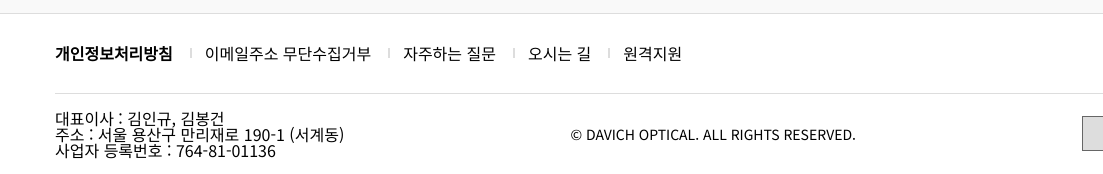
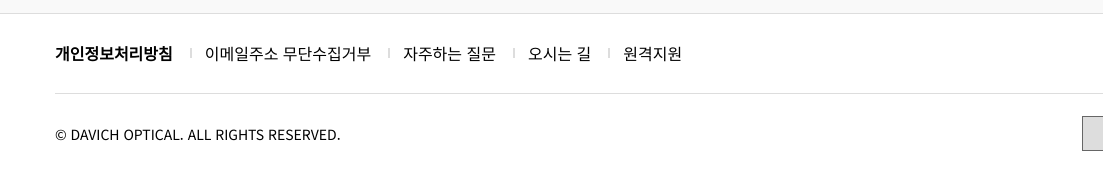
Before and after one commit to tndbs0754/portfolio01, a plain HTML site: page indes.html in a window 1280 px wide. Shown: the part 2625-2799 px from the top of the page, 0-1103 px from the left. Drawn offline with Linux system fonts and the light colour scheme; some icons are missing.

Commit message:
다비치 안경 홈페이지 만들어보기

```diff
--- a/indes.html
+++ b/indes.html
@@ -216,11 +216,6 @@
                 </ul>
             </div>
             <div class="fb">
-                <ul>
-                    <li>대표이사 : 김인규, 김봉건</li>
-                    <li>주소 : 서울 용산구 만리재로 190-1 (서계동)</li>
-                    <li>사업자 등록번호 : 764-81-01136</li>
-                </ul>
                 <address> © DAVICH OPTICAL. ALL RIGHTS RESERVED.</address>
                 <select id="f_ink">
                     <option value="">family site</option>
```
